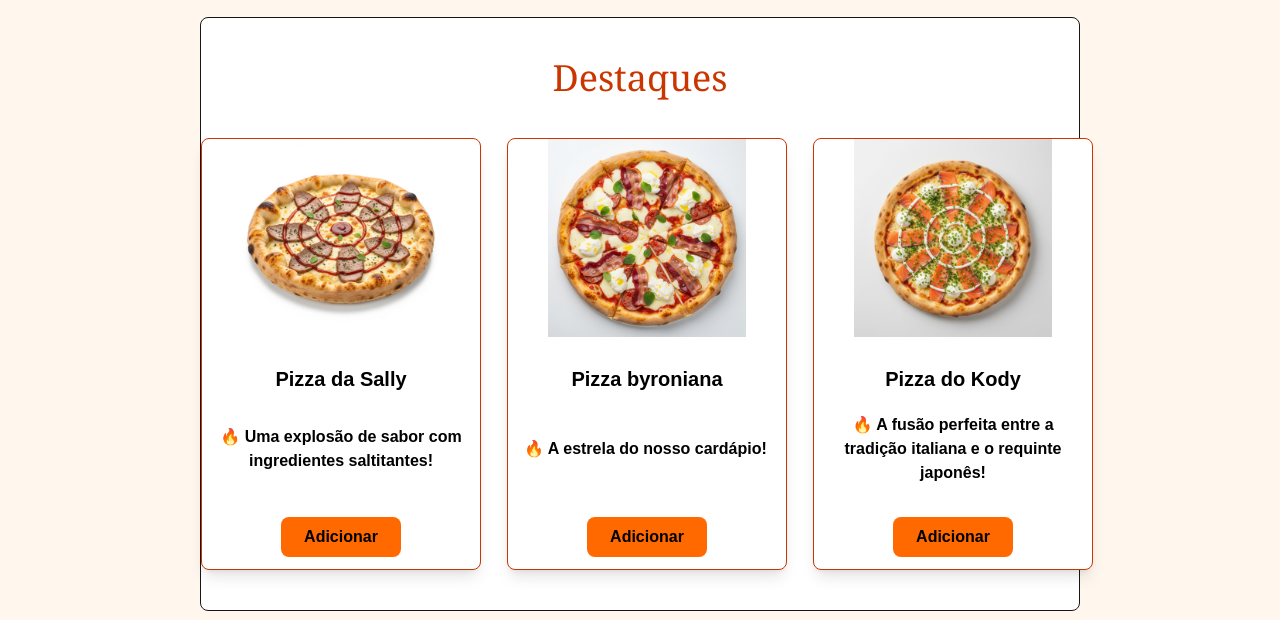
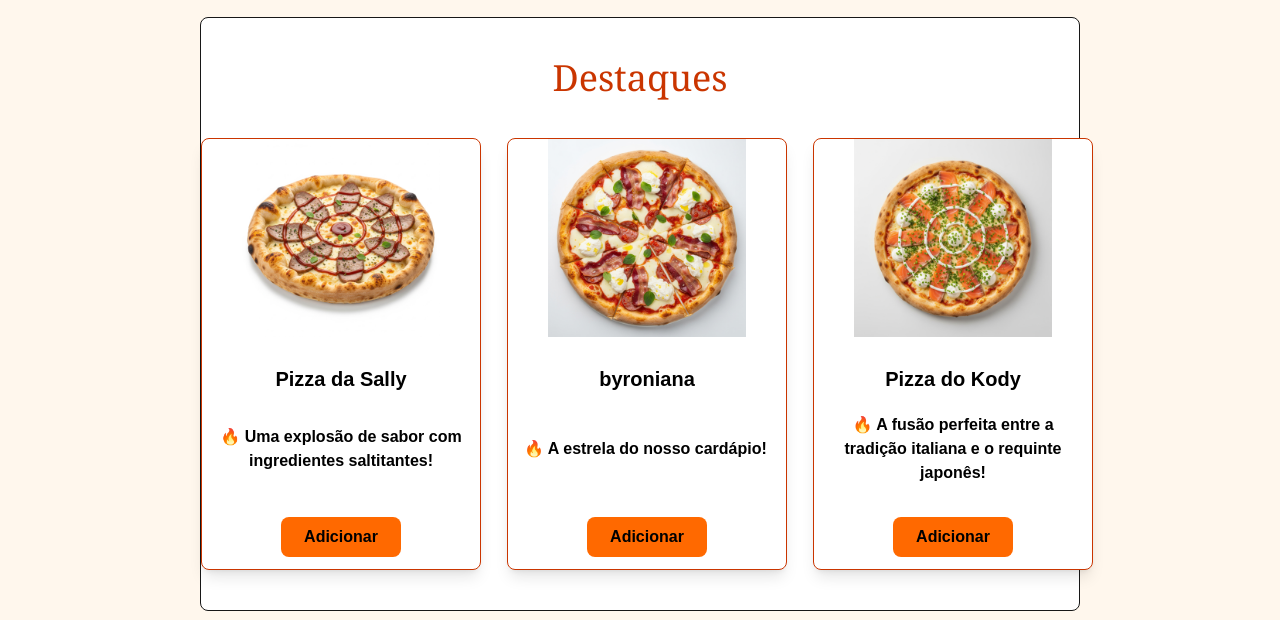
Before and after one commit to Kody-Murakami/Projeto-Final, a Next.js app in the folder my-app/: page / in a window 1280 px wide. Shown: the part 1400-2020 px from the top of the page. Built offline with nearby package versions, Linux system fonts and the light colour scheme.

Commit message:
feat: funcao de adicionar inserida na secao destaque

```diff
--- a/my-app/src/Data/pizzas.ts
+++ b/my-app/src/Data/pizzas.ts
@@ -4,6 +4,7 @@ export interface Produto {
   descricao: string;
   preco: number;
   imagem: string;
+  descricao_destaque?: string;
 }
 
 
@@ -44,6 +45,7 @@ export const pizzas: Produto[] = [
       "Queijo cremoso, carne levemente temperada e um toque especial de molho barbecue.",
     preco: 45.90,
     imagem: "/imagens/cardapio/sally.jpeg",
+    descricao_destaque: "🔥 Uma explosão de sabor com ingredientes saltitantes!"
   },
   {
     id: 6,
@@ -52,6 +54,7 @@ export const pizzas: Produto[] = [
       "Muçarela especial, calabresa artesanal, tiras crocantes de bacon, toque leve de catupiry e finalizada com orégano fresco e azeite premium.",
     preco: 45.90,
     imagem: "/imagens/cardapio/byroniana.jpeg",
+    descricao_destaque: "🔥 A estrela do nosso cardápio!"
   },
   {
     id: 7,
@@ -60,6 +63,8 @@ export const pizzas: Produto[] = [
       "Queijo, fatias de salmão defumado, cream cheese, cebolinha e um toque de shoyu.",
     preco: 45.90,
     imagem: "/imagens/cardapio/japonesa2.jpeg",
+    descricao_destaque: "🔥 A fusão perfeita entre a tradição italiana e o requinte japonês!"
+
   },
   {
     id: 8,
--- a/my-app/src/app/Cardapio/page.tsx
+++ b/my-app/src/app/Cardapio/page.tsx
@@ -20,7 +20,7 @@ export default function Cardapio() {
         {pizzas.slice(0, 4).map((produto) => (
           <button
             key={produto.id}
-            onClick={() => adicionarItem(produto)} // Use a função do contexto
+            onClick={() => adicionarItem(produto)}
           >
             <div
               className="bg-white text-black rounded-2xl overflow-hidden shadow-xl hover:scale-105 transition-transform duration-300 border border-orange-700"
--- a/my-app/src/app/page.tsx
+++ b/my-app/src/app/page.tsx
@@ -1,6 +1,19 @@
+'use client'; // Esta linha é necessária para usar o hook do carrinho
+
 import Link from "next/link";
+import { useCarrinho } from "../contexts/CarrinhoContext";
+import { pizzas } from "../Data/pizzas";
 
 export default function Home() {
+  const { adicionarItem } = useCarrinho();
+
+  // Dados das pizzas em destaque (você pode ajustar os IDs ou a lógica)
+  const destaques = [
+    pizzas[4],
+    pizzas[5],
+    pizzas[6],
+  ];
+
   return (
     <main className="flex-grow bg-orange-50">
       {/*secao Hero*/}
@@ -13,10 +26,10 @@ export default function Home() {
         <img
           src="./imagens/imagem_hero.jpeg"
           alt=""
-          className="hidden sm:block  absolute inset-0 h-full w-full object-cover"
+          className="hidden sm:block absolute inset-0 h-full w-full object-cover"
         />
-        <div className="absolute inset-0 bg-black/50" /> {/* escurece a imagem */}
-        <div className="relative z-10 flex flex-col sm:items-end justify-center items-center sm:text-white h-full gap-6 container mx-auto font-bold sm:px-30  ">
+        <div className="absolute inset-0 bg-black/50" />
+        <div className="relative z-10 flex flex-col sm:items-end justify-center items-center sm:text-white h-full gap-6 container mx-auto font-bold sm:px-30">
           <h1 className=' text-5xl font-bold sm:text-start text-center'>Pizzas deliciosas</h1>
           <p className='text-4\3xl text-center w-full sm:w-100'>Sabor que conquista no primeiro pedaço!
             Massa leve, ingredientes frescos e o melhor forno da cidade. Experimente a verdadeira pizza artesanal!</p>
@@ -48,67 +61,29 @@ export default function Home() {
       <section className='py-12 bg-orange-50'>
         <div className='flex flex-col items-center mx-10 sm:mx-20 md:mx-25 xl:mx-50 gap-10 border rounded-lg py-10 bg-white mb-50'>
           <h2 className='text-orange-700 text-4xl font-serif'>Destaques</h2>
+          <div className="grid lg:grid-cols-3 gap-10 items-stretch">
 
-          <div className="grid lg:grid-cols-3 gap-10 items-stretch">
-            {/* CARD 1 */}
-            <div className="flex flex-col bg-white border border-orange-700 rounded-lg overflow-hidden shadow-lg hover:shadow-xl transition-shadow duration-300 hover:scale-101 w-60 xl:w-70 gap-5">
-              <img className="px-10" src="./imagens/cardapio/sally.jpeg" alt="" />
-              <h2 className="text-black text-center font-bold text-xl mx-2 mt-2">Pizza da Sally</h2>
-
+            {destaques.map((produto) => (
+              <div key={produto.id} className="flex flex-col bg-white border border-orange-700 rounded-lg overflow-hidden shadow-lg hover:shadow-xl transition-shadow duration-300 hover:scale-101 w-60 xl:w-70 gap-5">
+                <img className="px-10" src={produto.imagem} alt={produto.nome} />
+                <h2 className="text-black text-center font-bold text-xl mx-2 mt-2">{produto.nome}</h2>
                 <div className="flex-grow flex items-center">
                   <p className="text-black px-4 font-semibold text-center">
-                  🔥 Uma explosão de sabor com ingredientes saltitantes!
+                    {produto.descricao_destaque}
                   </p>
                 </div>
-
                 <div className="flex justify-center py-3">
-                <button className="text-black text-center bg-orange-500 hover:bg-orange-700 transition-colors font-bold rounded-lg px-4 w-30 h-10">
+                  <button
+                    onClick={() => adicionarItem(produto)}
+                    className="text-black text-center bg-orange-500 hover:bg-orange-700 transition-colors font-bold rounded-lg px-4 w-30 h-10">
                     Adicionar
                   </button>
                 </div>
               </div>
-
-            {/* CARD 2 */}
-            <div className="flex flex-col bg-white border border-orange-700 rounded-lg overflow-hidden shadow-lg hover:shadow-xl transition-shadow duration-300 hover:scale-101 w-60 xl:w-70 gap-5">
-              <img className="px-10" src="./imagens/cardapio/byroniana.jpeg" alt="" />
-              <h2 className="text-black text-center font-bold text-xl mx-2 mt-2">Pizza byroniana</h2>
-
-              <div className="flex-grow flex items-center">
-                <p className="text-black px-4 font-semibold text-center">
-                  🔥 A estrela do nosso cardápio!
-                </p>
-              </div>
-
-              <div className="flex justify-center py-3">
-                <button className="text-black text-center bg-orange-500 hover:bg-orange-700 transition-colors font-bold rounded-lg px-4 w-30 h-10">
-                  Adicionar
-                </button>
-              </div>
-            </div>
-
-            {/* CARD 3 */}
-            <div className="flex flex-col bg-white border border-orange-700 rounded-lg overflow-hidden shadow-lg hover:shadow-xl transition-shadow duration-300 hover:scale-101 w-60 xl:w-70 gap-5">
-              <img className="px-10" src="./imagens/cardapio/japonesa2.jpeg" alt="" />
-              <h2 className="text-black text-center font-bold text-xl mx-2 mt-2">Pizza do Kody</h2>
-
-              <div className="flex-grow flex items-center">
-                <p className="text-black px-4 font-semibold text-center">
-                  🔥 A fusão perfeita entre a tradição italiana e o requinte japonês!
-                </p>
-              </div>
-
-              <div className="flex justify-center py-3">
-                <button className="text-black text-center bg-orange-500 hover:bg-orange-700 transition-colors font-bold rounded-lg px-4 w-30 h-10">
-                  Adicionar
-                </button>
-              </div>
-            </div>
+            ))}
           </div>
         </div>
       </section>
-
-
     </main>
-
   );
 }
```
Lines whose indentation alone changed are shown as unchanged.
